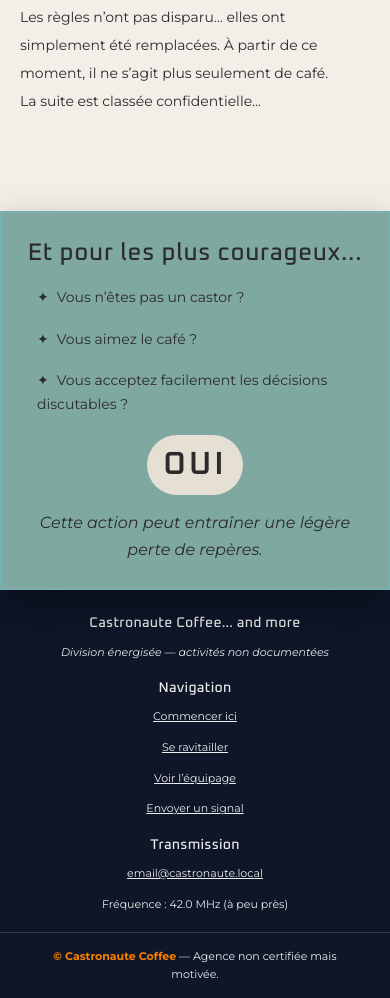
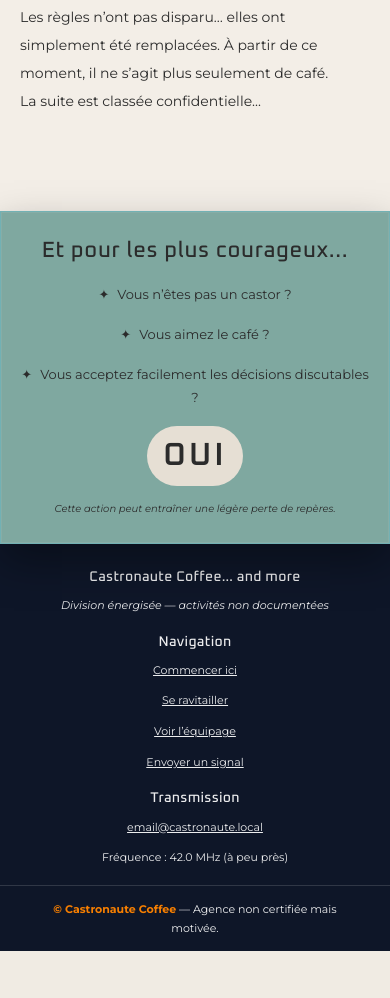
Before and after one commit to GwenP88/project-castronautes_coffee, a PHP site: page / in a window 390 px wide. Shown: the part 2550-3548 px from the top of the page. After the commit the page ends 3501 px from the top, so only its background shows below. Run offline with PHP 8.4, Linux system fonts and the light colour scheme; some libraries are stand-ins or nearby versions.

Commit message:
style: night-access section responsive typography and alignment

```diff
--- a/css/night-access.css
+++ b/css/night-access.css
@@ -1,5 +1,3 @@
-
-/* ---------------- Night access ----------------- */
 .night-access-card{
     background: var(--accent);
     border: 1px solid rgba(76,201,240,.25);
@@ -14,6 +12,7 @@
 }
 
 .night-access-title{
+    font-size: clamp(22px, 3.5vw, 42px);
     grid-column: 1 / -1;
     text-align: center;
     margin: 0 0 26px;
@@ -50,15 +49,20 @@
     margin: 0;
     padding-left: 18px;
     display: grid;
+    font-size: clamp(13px, 1.1vw, 17px);
     gap: 14px;
     color: var(--text);
+}
+
+.night-access-questions li {
+    font-size: inherit;
 }
 
 .night-access-hint{
     margin: 14px 0 0;
     color: var(--text);
     font-style: italic;
-    font-size: 16px;
+    font-size: clamp(10px, 0.8vw, 13px);
 }
 
 @media (max-width: 900px){
@@ -85,3 +89,10 @@
     margin-bottom: 18px;
   }
 }
+
+@media (max-width: 768px) {
+    .night-access-questions{
+        text-align: center;
+        padding-left: 0;
+    }
+}
```
